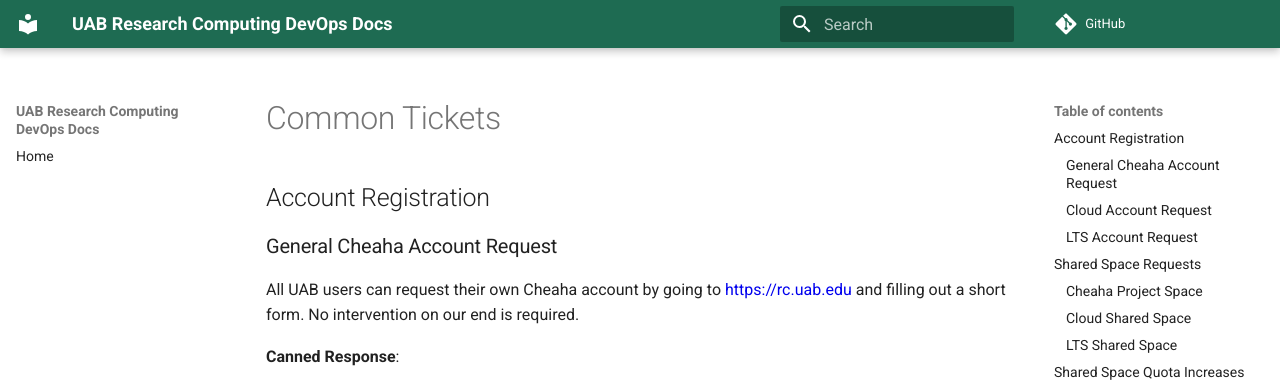
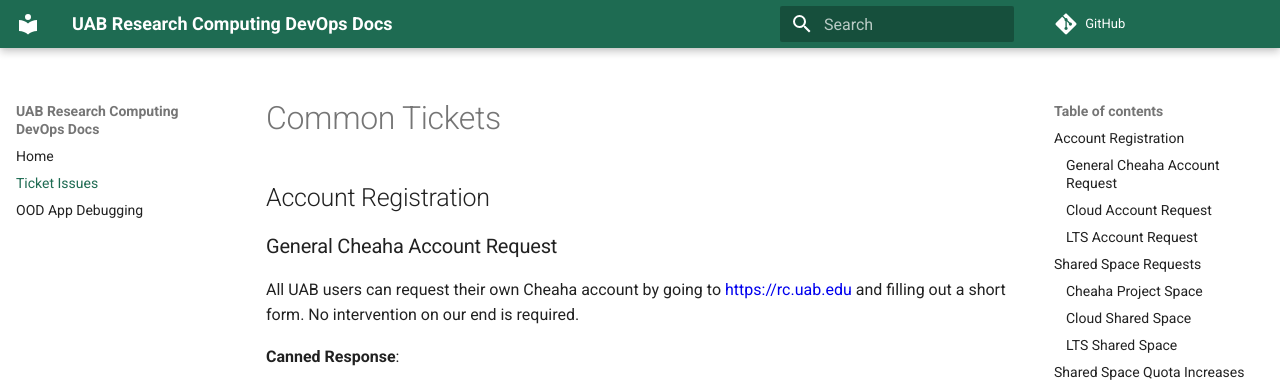
Before and after one commit to uabrc/devops-docs, an MkDocs documentation site: the page built from docs/tickets.md, in a window 1280 px wide. Shown: the top 382 px of the page. Built offline with MkDocs 1.6.1 and Material for MkDocs 9.7.7, drawn with Linux system fonts in a browser that asks for light colours; comment, search, counter and statistics services are not loaded.

Commit message:
add new pages to nav

```diff
--- a/mkdocs.yml
+++ b/mkdocs.yml
@@ -41,3 +41,5 @@
 
 nav:
   - Home: index.md
+  - Ticket Issues: tickets.md
+  - OOD App Debugging: ood_app_debug.md
```
